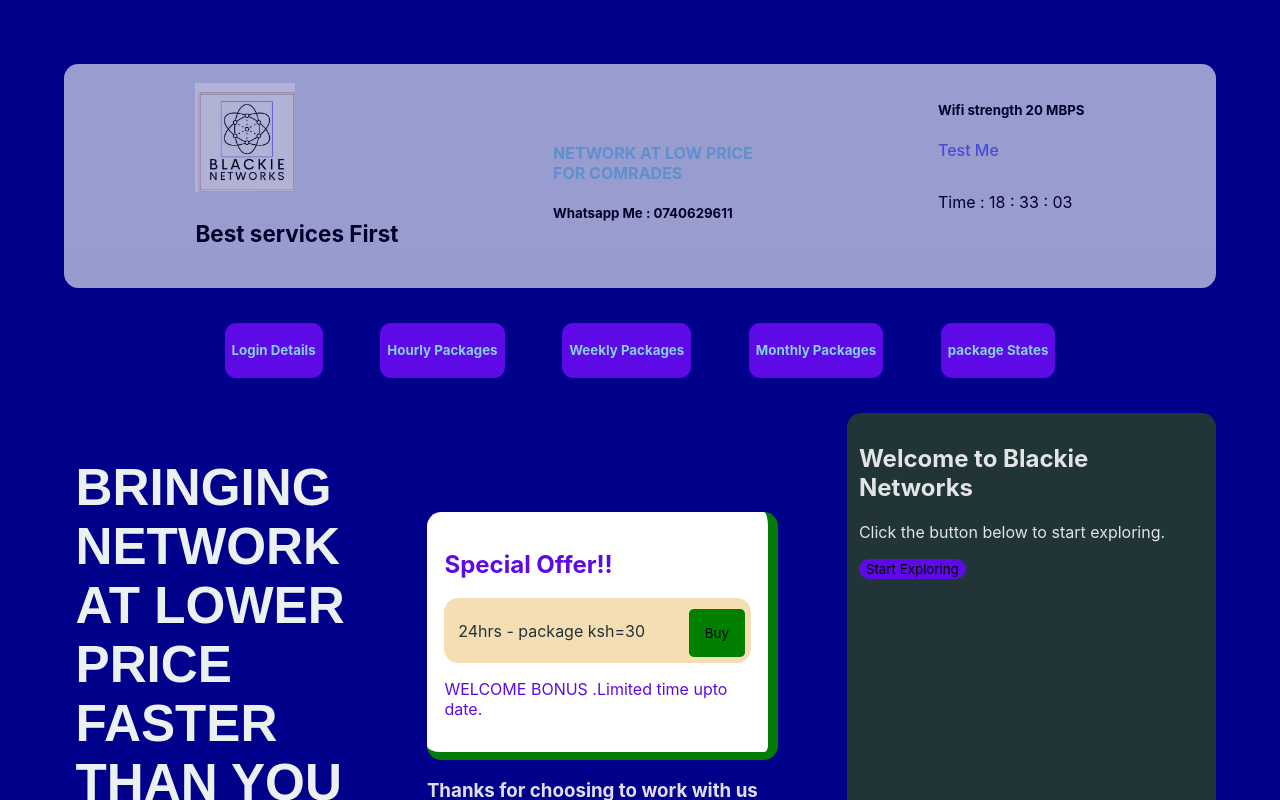
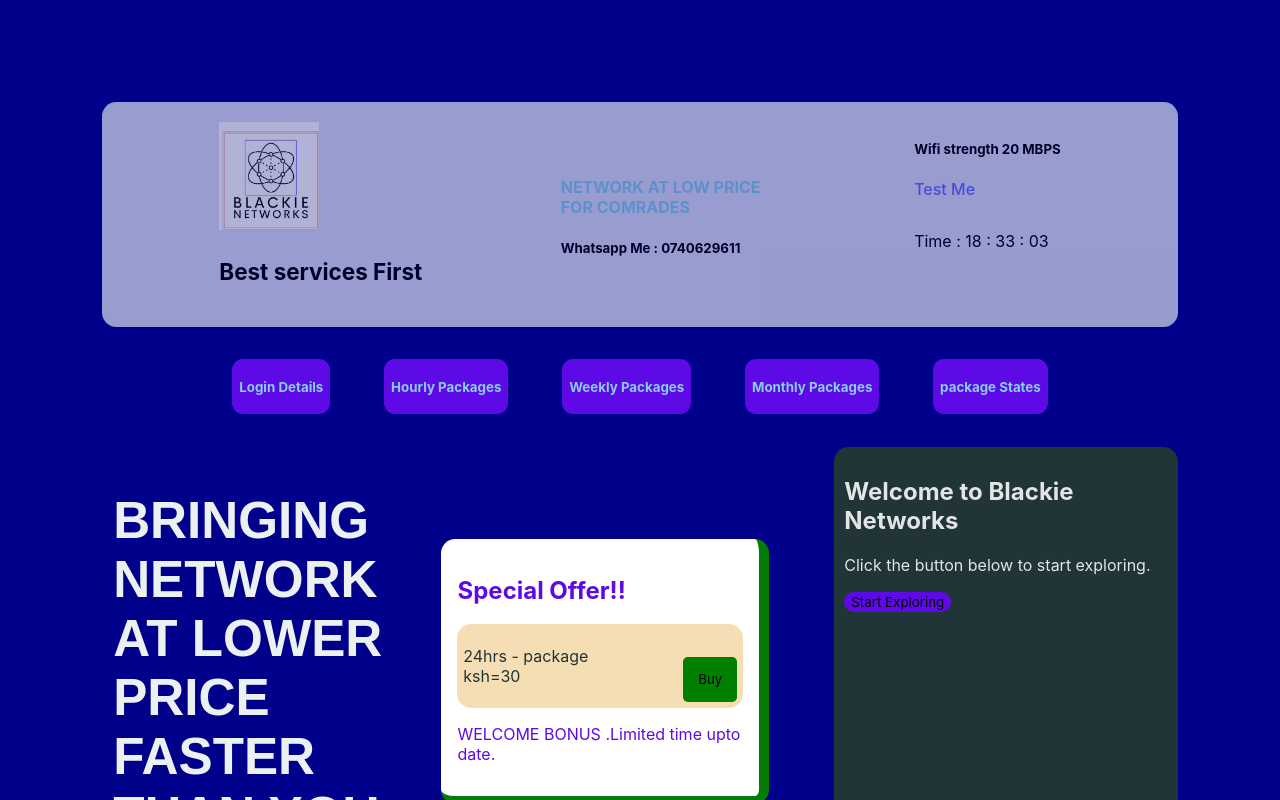
Before and after one commit to Enockay/Blackie-Networks, a React (Vite) app in the folder networks-tech/: page / in a window 1280 px wide. Shown: the top 800 px of the page. Built offline with nearby package versions, Linux system fonts and the light colour scheme.

Commit message:
commited

```diff
--- a/networks-tech/src/index.css
+++ b/networks-tech/src/index.css
@@ -8,7 +8,7 @@
   -webkit-font-smoothing: antialiased;
   -moz-osx-font-smoothing: grayscale;
   -webkit-text-size-adjust: 100%;
-  padding: 5%;
+  padding: 8%;
   position: relative;
   opacity: 0;
   animation : start 2s ease-in forwards;
```
